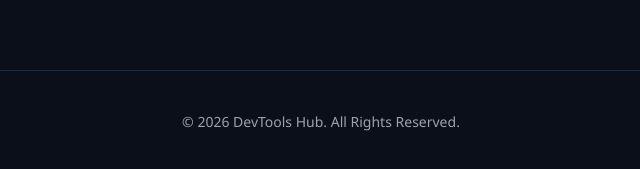
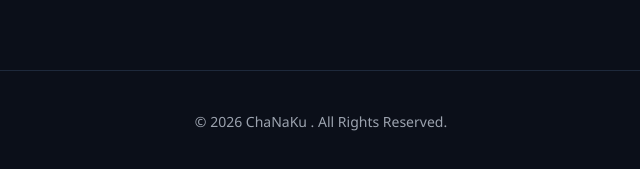
Before and after one commit to ChaNaKu-2k-ui/new, a plain HTML site: page index.html in a window 1280 px wide. Shown: the part 589-758 px from the top of the page, 319-959 px from the left. Drawn offline with Linux system fonts and the light colour scheme.

Commit message:
Update index.html

```diff
--- a/index.html
+++ b/index.html
@@ -107,7 +107,7 @@
     </div>
 
     <footer>
-        &copy; 2026 DevTools Hub. All Rights Reserved.
+        &copy; 2026 ChaNaKu . All Rights Reserved.
     </footer>
 
     <script src="script.js"></script>
```
